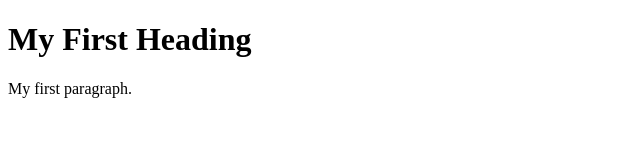
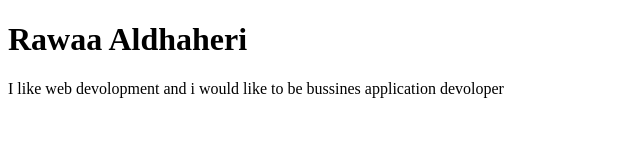
Before and after one commit to aldh0030/aldh0030.github.io, a plain HTML site: page index.html in a window 1280 px wide. Shown: the whole page, without its empty margins (0-640 px from the left). Drawn offline with Linux system fonts and the light colour scheme.

Commit message:
adding personal information

```diff
--- a/index.html
+++ b/index.html
@@ -2,8 +2,8 @@
 <html>
 <body>
 
-<h1>My First Heading</h1>
-<p>My first paragraph.</p>
+<h1>Rawaa Aldhaheri</h1>
+<p>I like web devolopment and i would like to be bussines application devoloper</p>
 
 </body>
 </html>
```
